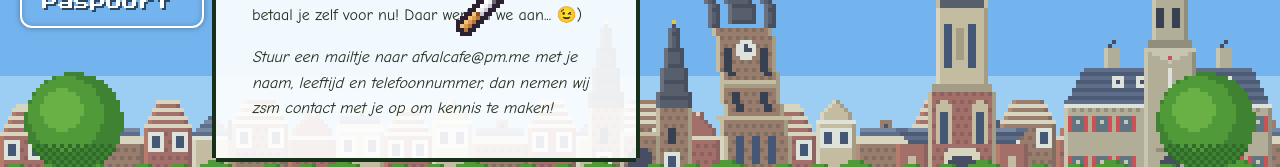
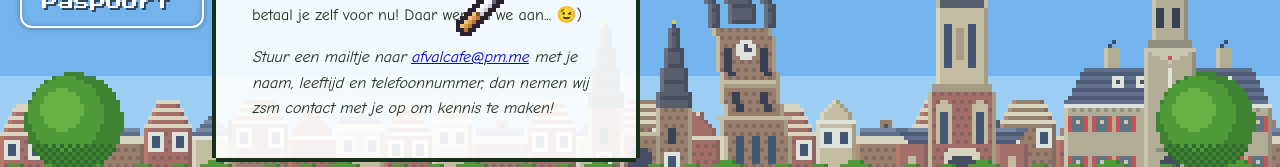
Before and after one commit to Afvalcafe/afvalcafe.github.io, a website built with Vite: page doe-mee.html in a window 1280 px wide. Shown: the part 332-499 px from the top of the page. Built offline with nearby package versions, Linux system fonts and the light colour scheme.

Commit message:
Email link

```diff
--- a/doe-mee.html
+++ b/doe-mee.html
@@ -36,7 +36,7 @@
     <a class="brand" href="index.html"><img class="logo" src="images/logo.svg" alt="Afval &amp; Café – terug naar home"></a>
     <h1>Doe mee!</h1>
     <p>Je hoeft niets mee te nemen: wij zorgen voor prikkers en zakken. Na het prikken gaan we gezellig samen naar een café in Delft (de drankjes betaal je zelf voor nu! Daar werken we aan... 😉)</p>
-    <p><em>Stuur een mailtje naar afvalcafe@pm.me met je naam, leeftijd en telefoonnummer, dan nemen wij zsm contact met je op om kennis te maken!</em></p>
+    <p><em>Stuur een mailtje naar <a href=mailto:afvalcafe@pm.me?subject="Aanmelding Afval & Café">afvalcafe@pm.me</a> met je naam, leeftijd en telefoonnummer, dan nemen wij zsm contact met je op om kennis te maken!</em></p>
   </main>
 
   <div class="counter">Jij: <span id="score-you">0</span><br>Anderen: <span id="score-others">0</span></div>
```
